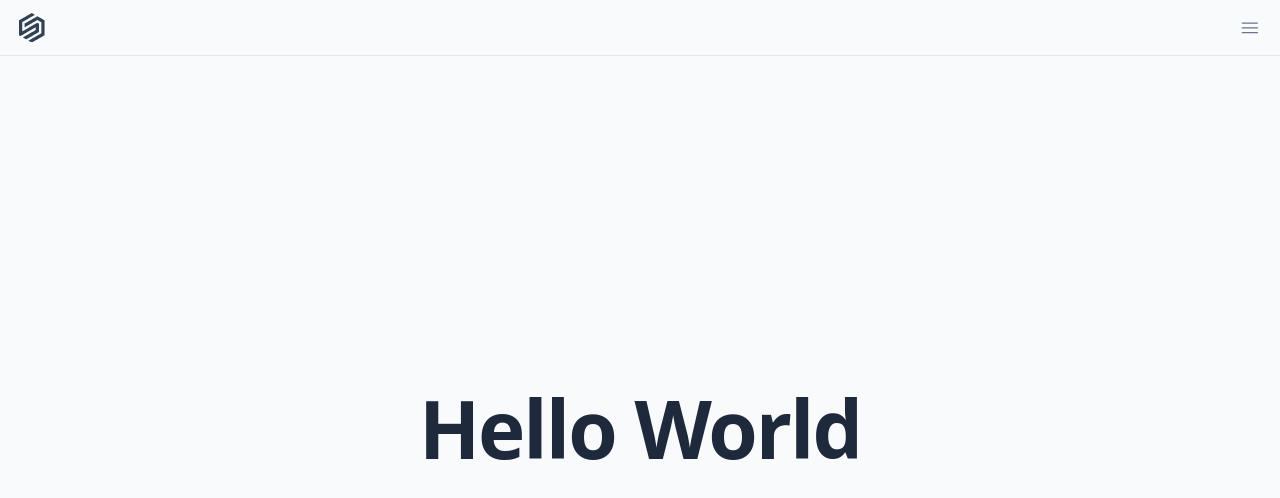
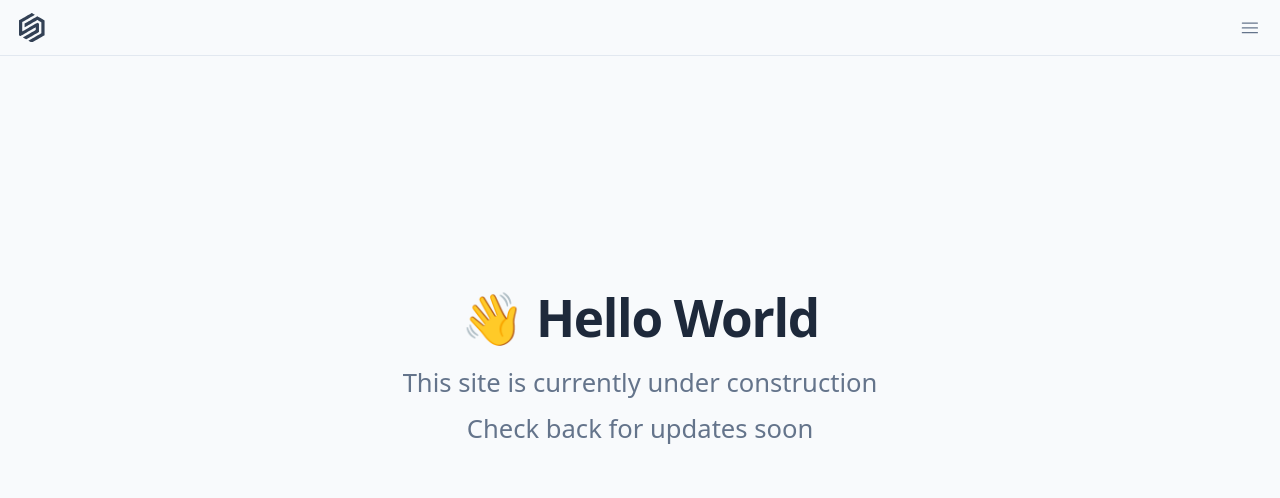
Before and after one commit to shane-downes/portfolio, a Next.js app: page / in a window 1280 px wide. Shown: the top 498 px of the page. Built offline with nearby package versions, Linux system fonts and the light colour scheme.

Commit message:
Update homepage text

```diff
--- a/src/componenets/Layout.tsx
+++ b/src/componenets/Layout.tsx
@@ -26,7 +26,7 @@ export const Layout = ({
       <div className="flex min-h-screen flex-col">
         <Navbar setOpen={setOpen} />
         <SlideMenu open={open} setOpen={setOpen} />
-        <main className="flex flex-grow flex-col items-center justify-center bg-slate-50 dark:bg-gray-900">
+        <main className="flex flex-grow flex-col items-center justify-center gap-2 bg-slate-50 dark:bg-gray-900">
           {children}
         </main>
       </div>
--- a/src/componenets/Navbar.tsx
+++ b/src/componenets/Navbar.tsx
@@ -11,7 +11,7 @@ export const Navbar = ({ setOpen }: NavbarProps) => {
       <Logo className="w-[7vw] text-slate-700 dark:text-slate-400 md:w-[4vw] lg:w-[2vw]" />
       <Bars3Icon
         onClick={() => setOpen(true)}
-        className="w-[6vw] cursor-pointer text-slate-500 hover:text-slate-700 dark:text-slate-400 dark:hover:text-slate-500 md:w-[3vw] lg:w-[1.7vw]"
+        className="w-[6vw] cursor-pointer text-slate-500 hover:text-slate-700 dark:text-slate-400 dark:hover:text-slate-300 md:w-[3vw] lg:w-[1.7vw]"
       />
     </nav>
   );
--- a/src/componenets/SlideMenu.tsx
+++ b/src/componenets/SlideMenu.tsx
@@ -22,7 +22,7 @@ export const SlideMenu = ({ open, setOpen }: SlideMenuProps) => {
           leaveTo="opacity-0"
         >
           {/* background fade */}
-          <div className=" fixed inset-0  top-[14.5vw] bg-slate-50 bg-opacity-90 transition-opacity dark:bg-gray-900 dark:bg-opacity-95 md:top-[8.8vw] lg:top-[4.5vw]" />
+          <div className=" fixed inset-0  top-[14.5vw] bg-slate-50 bg-opacity-95 transition-opacity dark:bg-gray-900 dark:bg-opacity-95 md:top-[8.8vw] lg:top-[4.5vw]" />
         </Transition.Child>
 
         <div className="fixed inset-0 overflow-hidden">
@@ -48,7 +48,7 @@ export const SlideMenu = ({ open, setOpen }: SlideMenuProps) => {
                         {/* close button */}
                         <button
                           type="button"
-                          className=" text-slate-400 hover:text-slate-500 focus:outline-none"
+                          className=" text-slate-500 hover:text-slate-700 focus:outline-none dark:text-slate-500 dark:hover:text-slate-300"
                           onClick={() => setOpen(false)}
                         >
                           <span className="sr-only">Close panel</span>
--- a/src/pages/index.tsx
+++ b/src/pages/index.tsx
@@ -4,9 +4,15 @@ import { Layout } from "../componenets/Layout";
 const Home: NextPage = () => {
   return (
     <Layout>
-      <h1 className="text-5xl font-bold tracking-tight text-slate-800 dark:text-slate-200 sm:text-[5rem]">
-        Hello World
+      <h1 className="translate-y-[-5vw] text-[10vw]  font-bold tracking-tight text-slate-800 dark:text-slate-300 md:text-[7vw] lg:text-[4vw]">
+        👋 Hello World
       </h1>
+      <p className="translate-y-[-5vw] text-[4vw] font-light text-slate-500 dark:text-slate-400 md:text-[3vw] lg:text-[2vw]">
+        This site is currently under construction
+      </p>
+      <p className="translate-y-[-5vw] text-[4vw] font-light text-slate-500 dark:text-slate-400 md:text-[3vw] lg:text-[2vw]">
+        Check back for updates soon
+      </p>
     </Layout>
   );
 };
```
